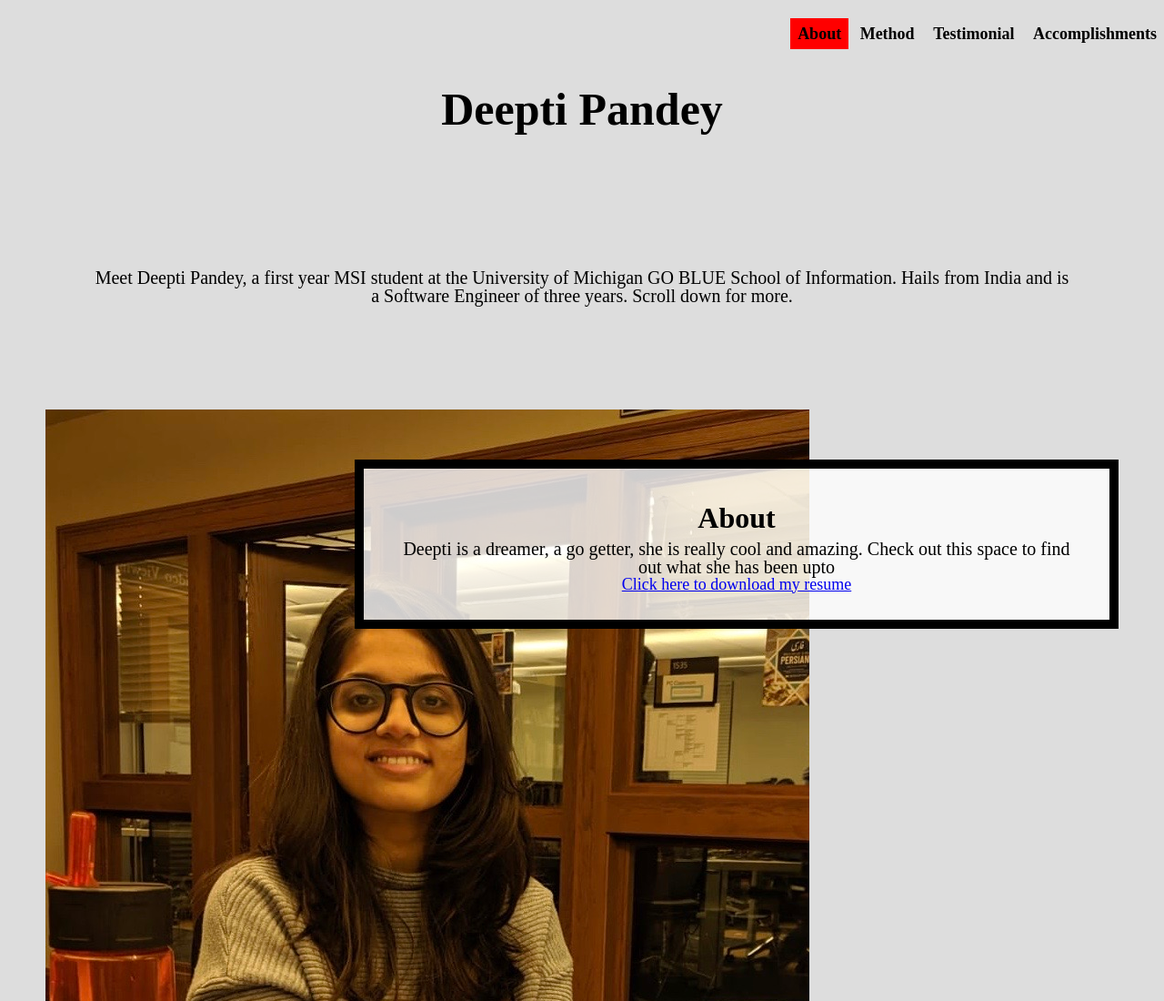
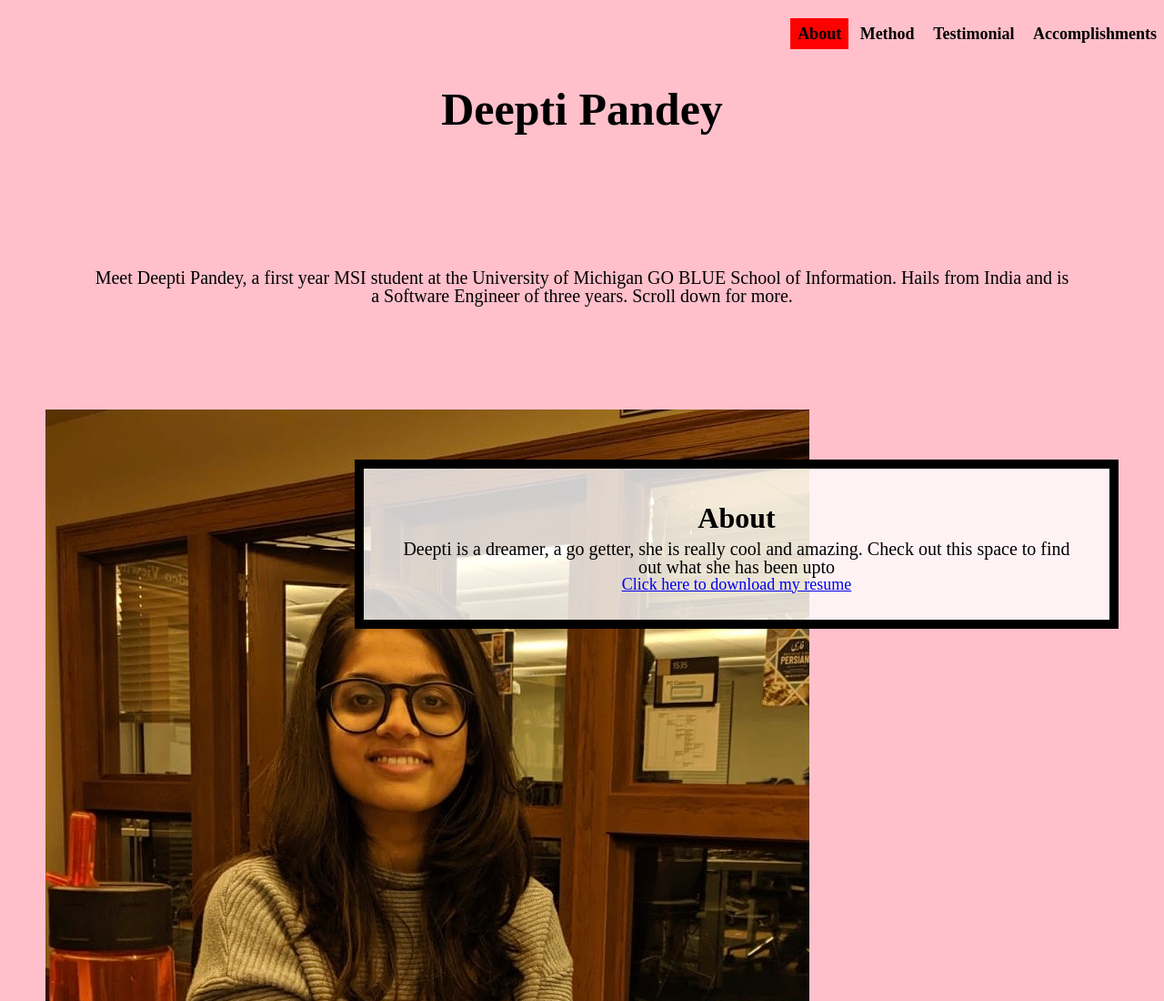
Before and after one commit to deeptipandey111/deeptipandey111.github.io, a plain HTML site: page DeeptiPortfolioDraft4/index.html in a window 1280 px wide. Shown: the top 1100 px of the page at 91% size. Drawn offline with Linux system fonts and the light colour scheme; files whose address does not match are found by name.

```diff
--- a/DeeptiPortfolioDraft4/stylesheets/style.css
+++ b/DeeptiPortfolioDraft4/stylesheets/style.css
@@ -4,7 +4,7 @@ html{
 }
 
 body{
-  background-color: #ddd;
+  background-color: pink;
   font-size: 18px;
   margin: 0;
   padding: 0;
@@ -152,7 +152,7 @@ footer{
 .nav li a {
     display: block;
     padding: 8px;
-    background-color: #dddddd;
+    background-color: pink;
     text-decoration: none;
   }
 .nav .current{
@@ -352,7 +352,7 @@ text-align: center;
   }
 
   .nav{
-    background-color: #ddd;
+    background-color: pink;
 
      /*Your code here */
     text-align: right;
```
